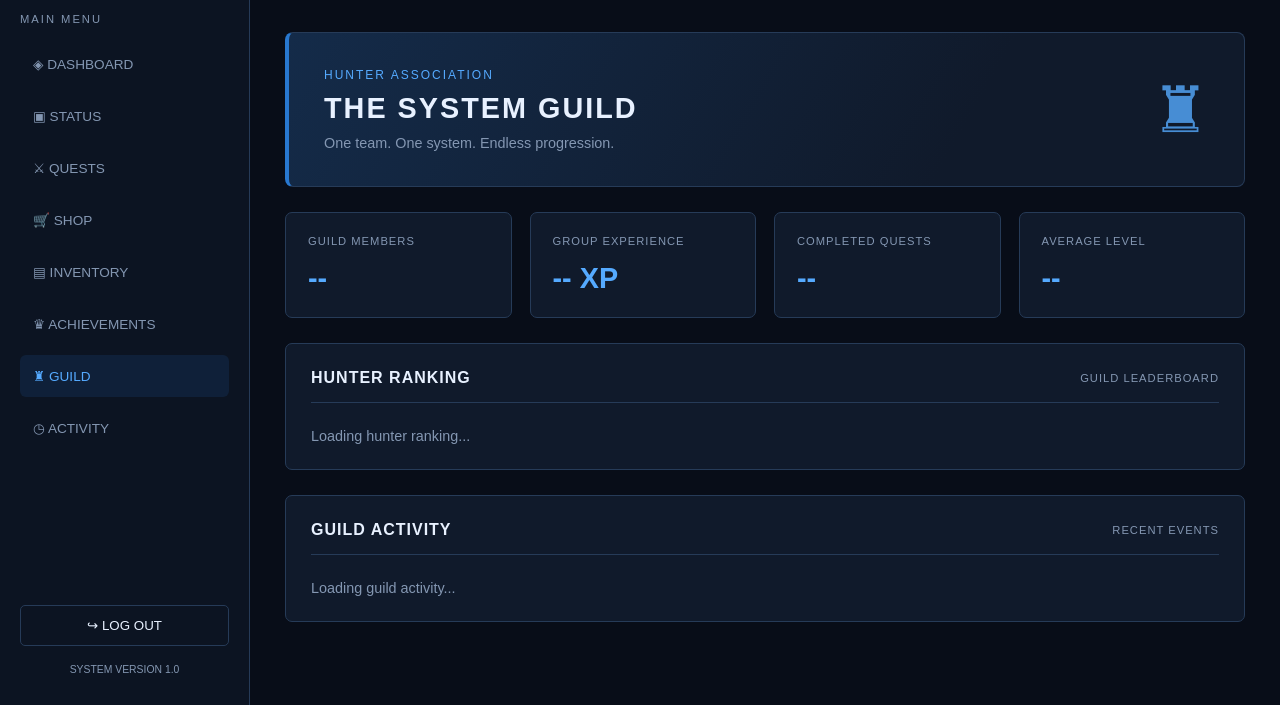
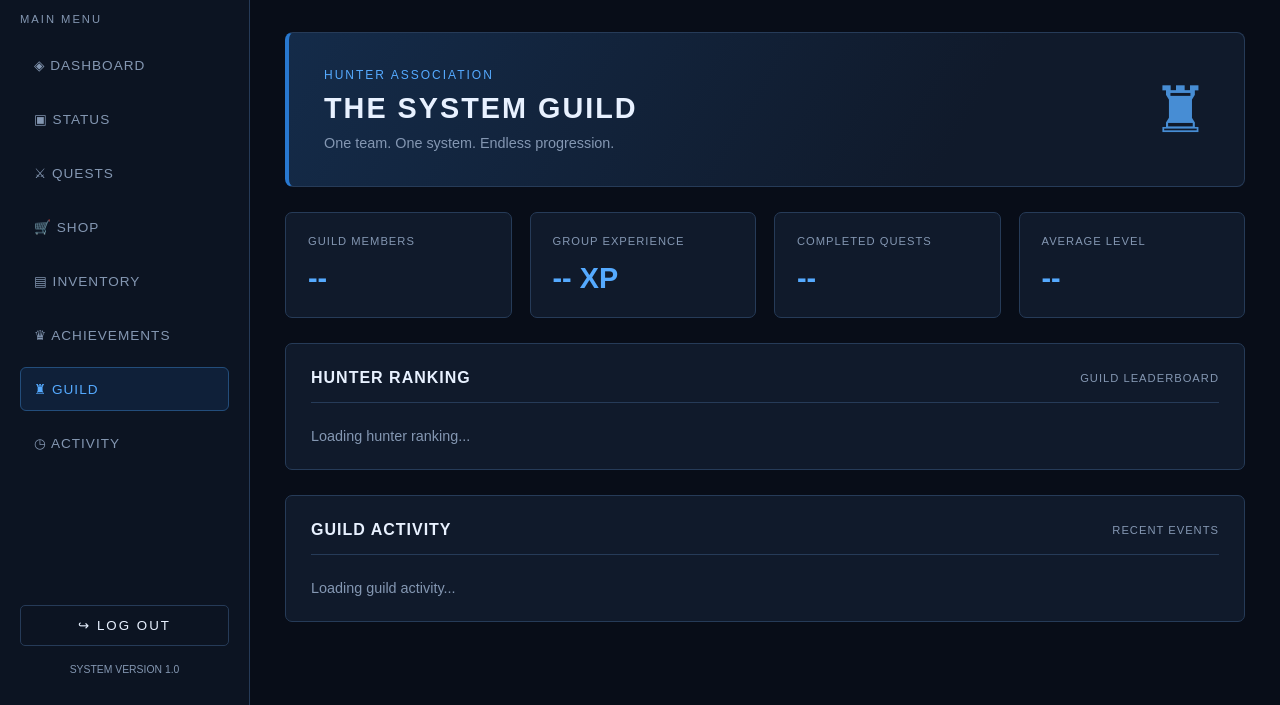
Before and after one commit to Patotipz/the-system-rpg, a plain HTML site: page guild.html in a window 1280 px wide. Shown: the part 95-800 px from the top of the page. Drawn offline with Linux system fonts and the light colour scheme; a script that the page names is missing.

Commit message:
Replace guild.css link with dashboard.css

```diff
--- a/guild.html
+++ b/guild.html
@@ -5,7 +5,8 @@
   <meta charset="UTF-8">
   <meta name="viewport" content="width=device-width, initial-scale=1.0">
   <title>THE SYSTEM | Guild</title>
-  <link rel="stylesheet" href="assets/css/guild.css">
+  <link rel="stylesheet" href="assets/css/dashboard.css">
+<link rel="stylesheet" href="assets/css/guild.css">
 </head>
 <body>
 
```
